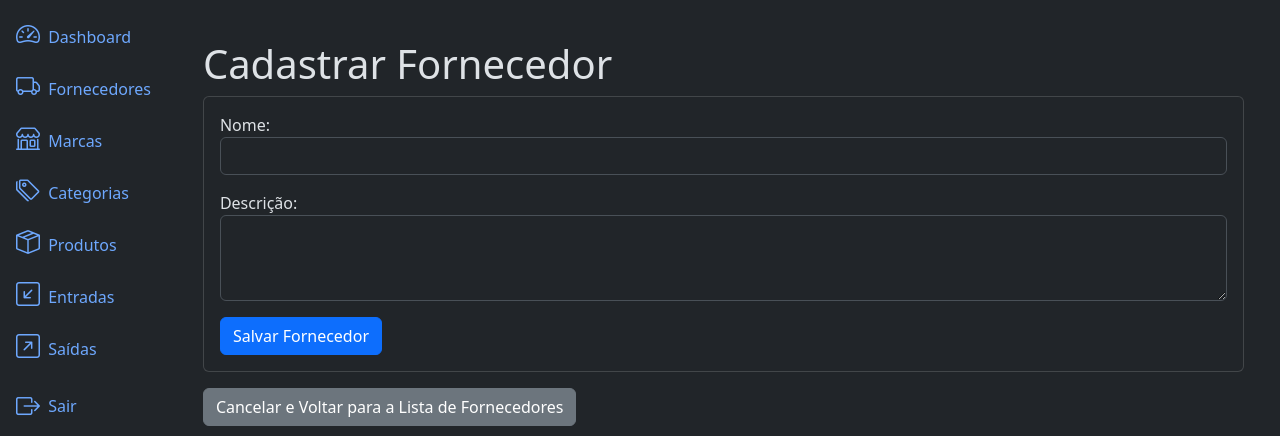
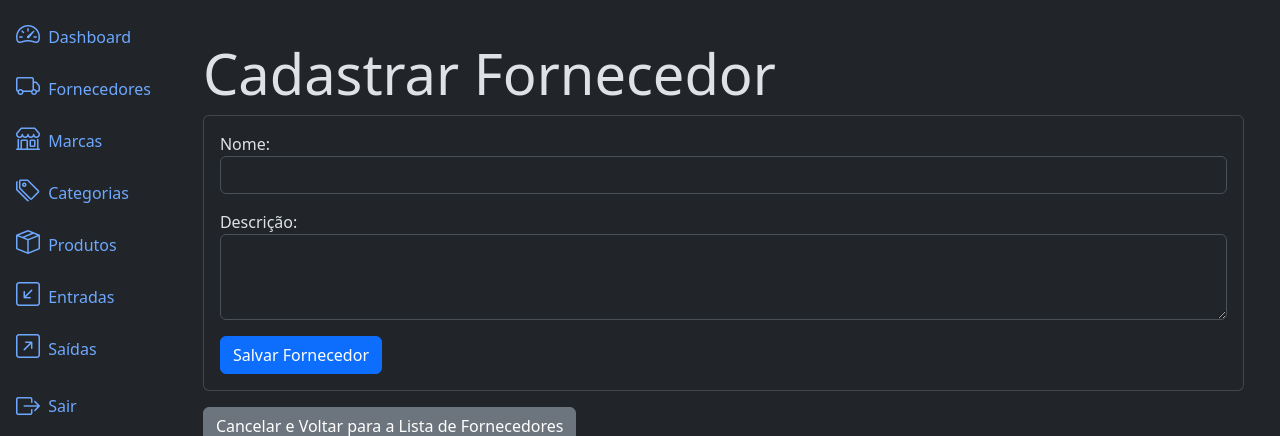
Before and after one commit to mleticiab/sge, a Django app: page /suppliers/create/ in a window 1280 px wide. Shown: the part 56-492 px from the top of the page. Run offline with Django 5.2, Linux system fonts and the light colour scheme; the visitor is signed in with stand-in values (Sample User, id 1); parts of the project's set-up code (start-up, migrations or seed data) failed here and were passed over; some libraries are stand-ins or nearby versions.

Commit message:
Change header size for supplier creation page

```diff
--- a/suppliers/templates/supplier_create.html
+++ b/suppliers/templates/supplier_create.html
@@ -2,7 +2,7 @@
 
 {% block content %}
   <div class="container mt-4">
-    <h3 class="display-6">Cadastrar Fornecedor</h3>
+    <h3 class="display-4">Cadastrar Fornecedor</h3>
 
     <div class="card">
       <div class="card-body">
```
